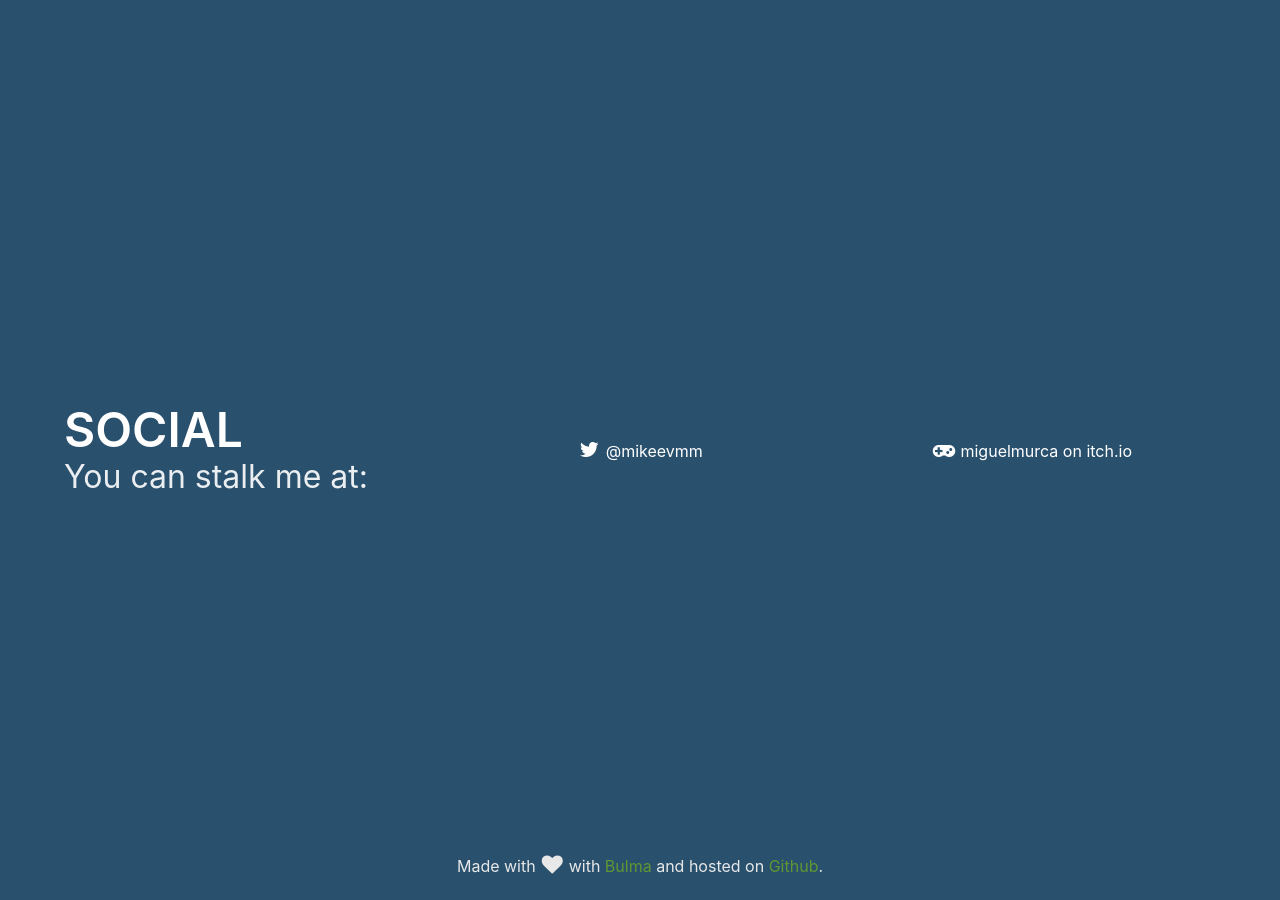
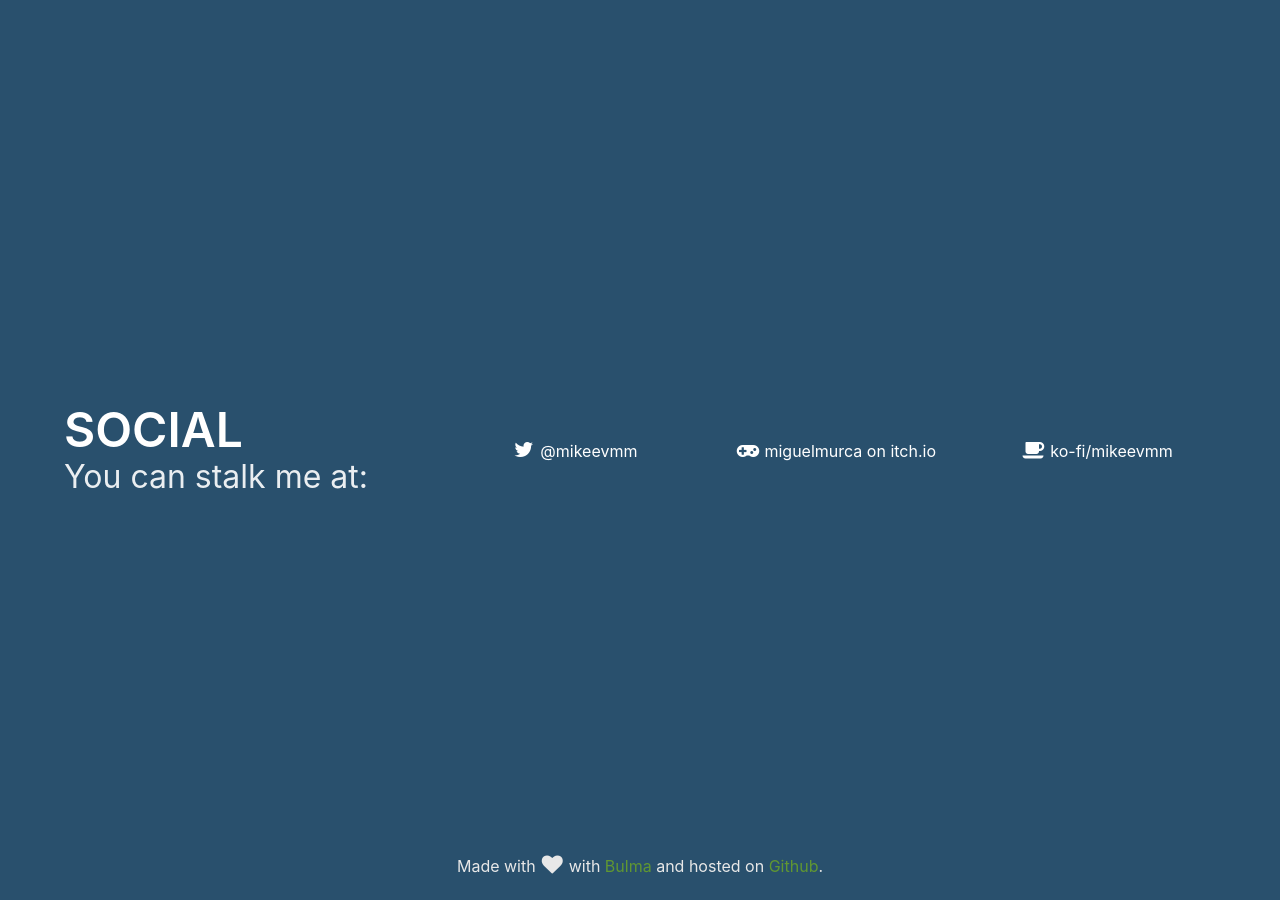
Before and after one commit to mikeevmm/mikeevmm.github.io, a Jekyll site: the page built from index.md, in a window 1280 px wide and 900 px high, scrolled down 2010 px. Built offline with Jekyll 4.4.1, drawn with Linux system fonts in a browser that asks for light colours.

Commit message:
Added kofi

```diff
--- a/_config.yml
+++ b/_config.yml
@@ -22,6 +22,7 @@ url: "" # the base hostname & protocol for your site, e.g. http://example.com
 twitter_username: mikeevmm
 github_username:  mikeevmm
 itchio_username: miguelmurca
+kofi_username: mikeevmm
 list_horizontal_count: 3
 screenshot_horizontal_count: 5
 
--- a/_layouts/home.html
+++ b/_layouts/home.html
@@ -78,6 +78,12 @@ layout: default
                         <span class="underline-on-hover">{{ site.itchio_username }} on itch.io</span>
                     </a>
                 </div>
+                <div class="column auto has-text-centered is-size-7-mobile">
+                    <a href="https://ko-fi.com/{{ site.kofi_username }}">
+                        <span class="icon"><i class="fa fa-coffee"></i></span>
+                        <span class="underline-on-hover">ko-fi/{{ site.kofi_username }}</span>
+                    </a>
+                </div>
             </div>
         </div>
     </div>
```
